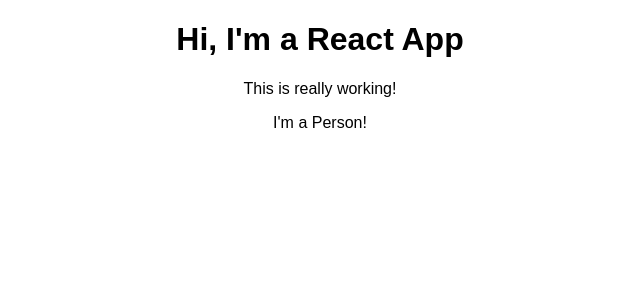
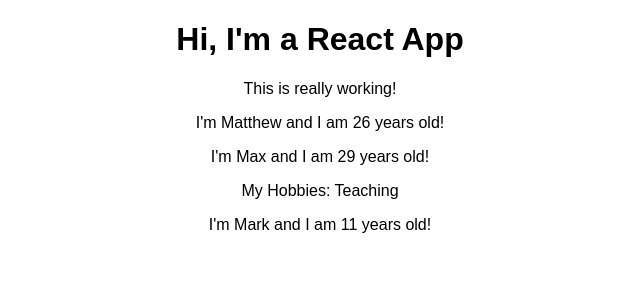
Before and after one commit to matthewdoles/react-developer-course, a React (Create React App) app in the folder react-complete-guide/: page / in a window 1280 px wide. Shown: the top 300 px of the page, without its empty margins (320-960 px from the left). Built offline with nearby package versions, Linux system fonts and the light colour scheme.

Commit message:
3.4 - Dynamic Content, Props, and Children Properties

```diff
--- a/react-complete-guide/src/App.js
+++ b/react-complete-guide/src/App.js
@@ -8,7 +8,9 @@
       <div className="App">
         <h1>Hi, I'm a React App</h1>
         <p>This is really working!</p>
-        <Person />
+        <Person name="Matthew" />
+        <Person name="Max" >My Hobbies: Teaching</Person>
+        <Person name="Mark" />
       </div>
     );
 
--- a/react-complete-guide/src/Person/Person.js
+++ b/react-complete-guide/src/Person/Person.js
@@ -1,7 +1,12 @@
 import React from 'react';
 
-const person = () => {
-    return <p>I'm a Person!</p>
+const person = (props) => {
+    return (
+        <div>
+            <p>I'm {props.name} and I am {Math.floor(Math.random() * 30)} years old!</p>
+            <p>{props.children}</p>
+        </div>
+    )
 };
 
 export default person;
```
